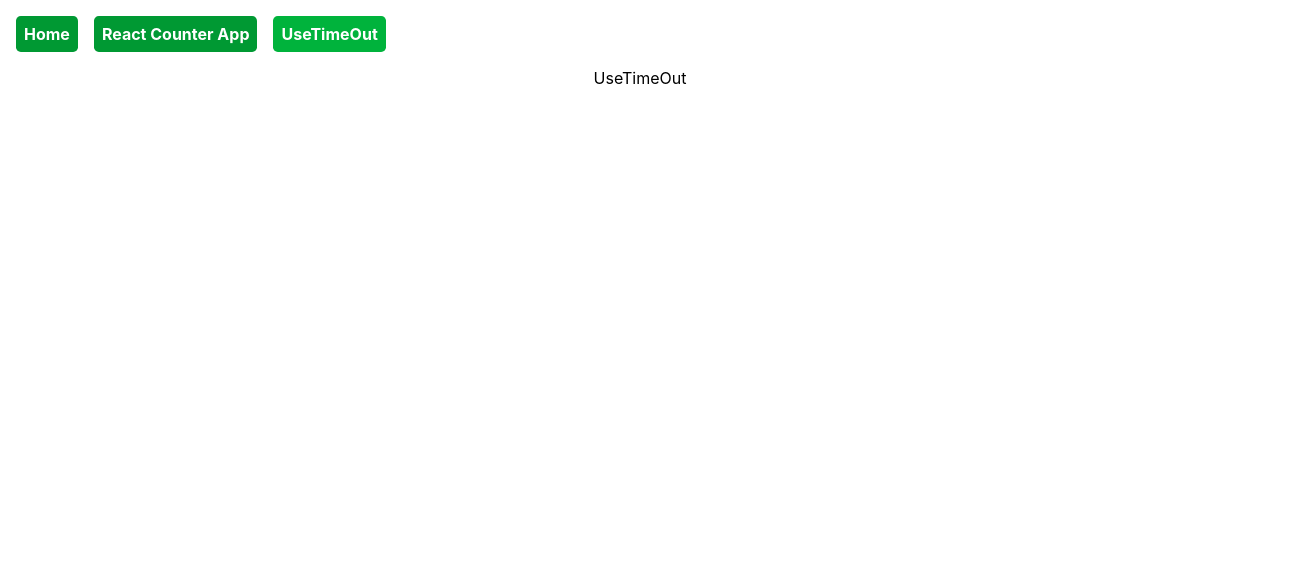
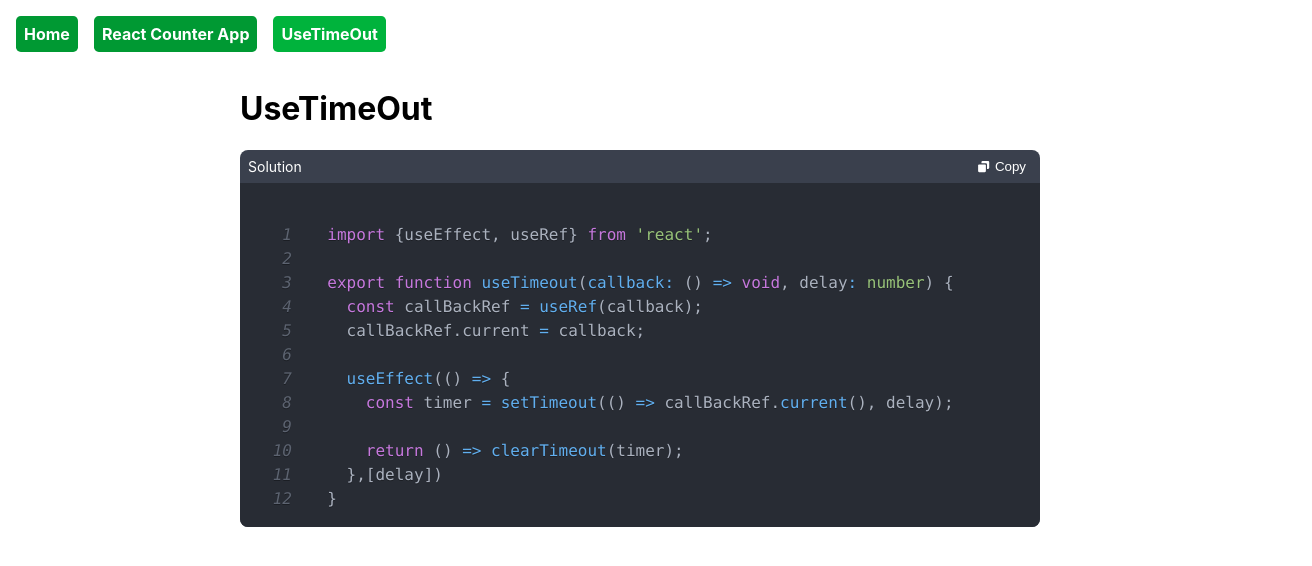
Before and after one commit to raymondpoon95/big-frontend-dev, a React (Create React App) app: page /useTimeOut in a window 1280 px wide. Shown: the top 566 px of the page, 1312 px wide, since content can reach past the window. Built offline with nearby package versions, Linux system fonts and the light colour scheme.

Commit message:
added code display component with styling

```diff
--- a/package.json
+++ b/package.json
@@ -12,9 +12,11 @@
     "@types/react-dom": "^18.0.0",
     "react": "^18.2.0",
     "react-dom": "^18.2.0",
+    "react-icons": "^4.10.1",
     "react-router": "^6.15.0",
     "react-router-dom": "^6.15.0",
     "react-scripts": "5.0.1",
+    "react-syntax-highlighter": "^15.5.0",
     "typescript": "^4.4.2",
     "web-vitals": "^2.1.0"
   },
@@ -41,5 +43,8 @@
       "last 1 firefox version",
       "last 1 safari version"
     ]
+  },
+  "devDependencies": {
+    "@types/react-syntax-highlighter": "^15.5.7"
   }
 }
--- /dev/null
+++ b/src/components/CodeDisplay/CodeDisplay.tsx
@@ -0,0 +1,58 @@
+import { useState } from "react";
+import { Prism as SyntaxHighlighter } from "react-syntax-highlighter";
+import { oneDark } from "react-syntax-highlighter/dist/esm/styles/prism";
+import { BiSolidCopy, BiCheck } from "react-icons/bi";
+
+type Props = {
+  code: string;
+  language?: string;
+};
+
+const CodeDisplay = ({ code, language = "tsx" }: Props) => {
+  const [copy, setCopy] = useState<boolean>(false);
+
+  return (
+    <div className="code-display">
+      <div className="code-display__header-container">
+        <span className="header-container__solution">Solution</span>
+        <button
+          onClick={() => {
+            navigator.clipboard.writeText(code);
+            setCopy(true);
+          }}
+        >
+          {!copy ? (
+            <>
+              <BiSolidCopy />
+              Copy
+            </>
+          ) : (
+            <>
+              <BiCheck />
+              Copied!
+            </>
+          )}
+        </button>
+      </div>
+      <SyntaxHighlighter
+        language={language}
+        style={oneDark}
+        showLineNumbers
+        showInlineLineNumbers
+        wrapLines
+        wrapLongLines
+        startingLineNumber={0}
+        customStyle={{
+          padding: "1rem",
+          margin: "0",
+          overflow: "auto",
+          borderRadius: "0",
+        }}
+      >
+        {code}
+      </SyntaxHighlighter>
+    </div>
+  );
+};
+
+export default CodeDisplay;
--- a/src/components/ReactCounterApp/ReactCounterApp.tsx
+++ b/src/components/ReactCounterApp/ReactCounterApp.tsx
@@ -1,6 +1,10 @@
-import React, { useState } from "react";
+import { useState } from "react";
 
-const ReactCounterApp = () => {
+import CodeDisplay from "../CodeDisplay/CodeDisplay";
+
+const reactCounterAppCodeString = `
+  import { useState } from "react";
+
   const [counter, setCounter] = useState<number>(0);
 
   return (
@@ -20,6 +24,33 @@ const ReactCounterApp = () => {
       <p>clicked: {counter}</p>
     </div>
   );
+`;
+
+const ReactCounterApp = () => {
+  const [counter, setCounter] = useState<number>(0);
+
+  return (
+    <>
+      <h1>ReactCounterApp</h1>
+      <CodeDisplay code={reactCounterAppCodeString} />
+      <h1>Example</h1>
+      <div>
+        <button
+          data-testid="decrement-button"
+          onClick={() => setCounter((prevState) => prevState - 1)}
+        >
+          -
+        </button>
+        <button
+          data-testid="increment-button"
+          onClick={() => setCounter((prevState) => prevState + 1)}
+        >
+          +
+        </button>
+        <p>clicked: {counter}</p>
+      </div>
+    </>
+  );
 };
 
 export default ReactCounterApp;
--- a/src/components/UseTimeOut/UseTimeOut.tsx
+++ b/src/components/UseTimeOut/UseTimeOut.tsx
@@ -1,10 +1,8 @@
 import React from "react";
+import CodeDisplay from "../CodeDisplay/CodeDisplay";
 
-const UseTimeOut = () => {
-  return <div>UseTimeOut</div>;
-};
-
-const useTimeOutCodeString = `import {useEffect, useRef} from 'react';
+const useTimeOutCodeString = `
+  import {useEffect, useRef} from 'react';
 
   export function useTimeout(callback: () => void, delay: number) {
     const callBackRef = useRef(callback);
@@ -17,4 +15,13 @@ export function useTimeout(callback: () => void, delay: number) {
     },[delay])
   }`;
 
+const UseTimeOut = () => {
+  return (
+    <>
+      <h1>UseTimeOut</h1>
+      <CodeDisplay code={useTimeOutCodeString} />
+    </>
+  );
+};
+
 export default UseTimeOut;
--- a/src/index.css
+++ b/src/index.css
@@ -15,7 +15,6 @@ code {
 
 .links-container {
   display: flex;
-  width: 100%;
   flex-wrap: wrap;
   padding: 1rem;
   gap: 1rem;
@@ -43,8 +42,48 @@ code {
 
 .code-container {
   display: flex;
+  flex-direction: column;
   height: 100%;
-  width: 100%;
-  justify-content: center;
+  width: 90%;
+  margin: auto;
+}
+
+.code-display {
+  display: flex;
+  flex-direction: column;
+  background-color: #3a404d;
+  height: 100%;
+  overflow: auto;
+  border-radius: 8px;
+}
+
+.code-display__header-container {
+  display: flex;
+  justify-content: space-between;
   align-items: center;
+  padding: 0.5rem;
+  color: white;
 }
+
+.code-display__header-container > button {
+  background: none;
+  border: none;
+  color: white;
+  display: flex;
+  align-items: center;
+  gap: 0.3rem;
+}
+
+.code-display__header-container > button:hover {
+  cursor: pointer;
+}
+
+.header-container__solution {
+  font-size: 0.875rem;
+}
+
+@media screen and (min-width: 1024px) {
+  .code-container {
+    max-width: 800px;
+  }
+}
```
Also changed, not shown: 1 other file (tests, documents, lock files or other folders). Lines whose indentation alone changed are shown as unchanged.
